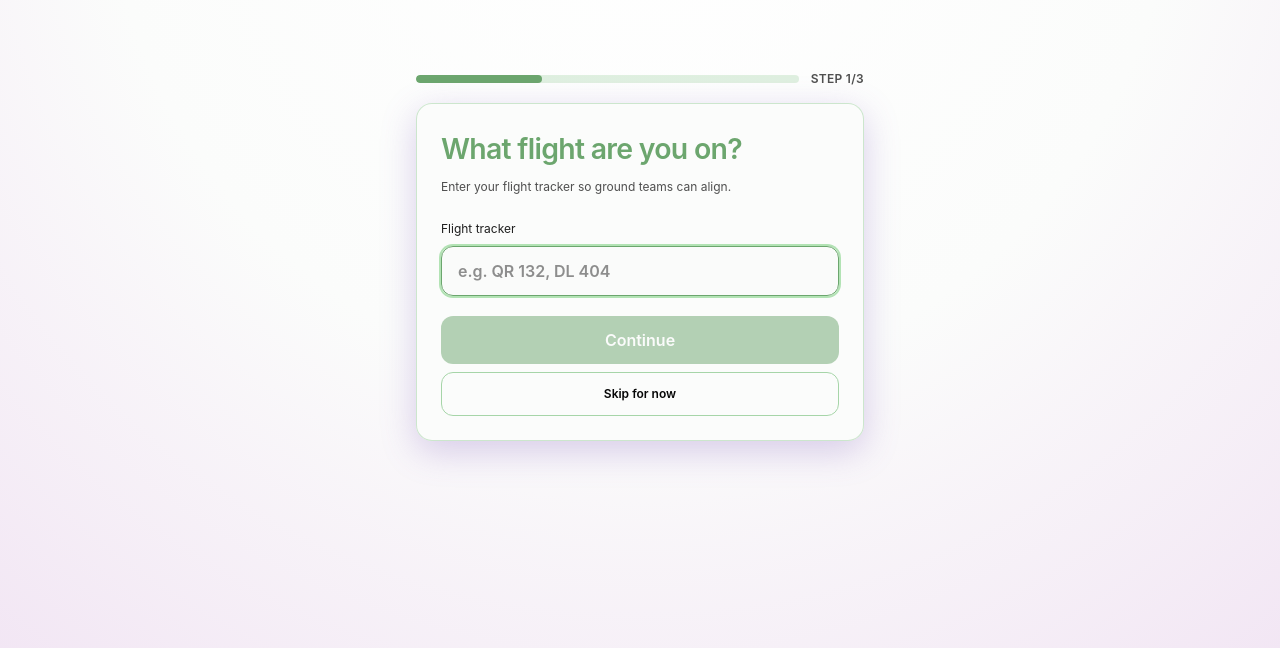
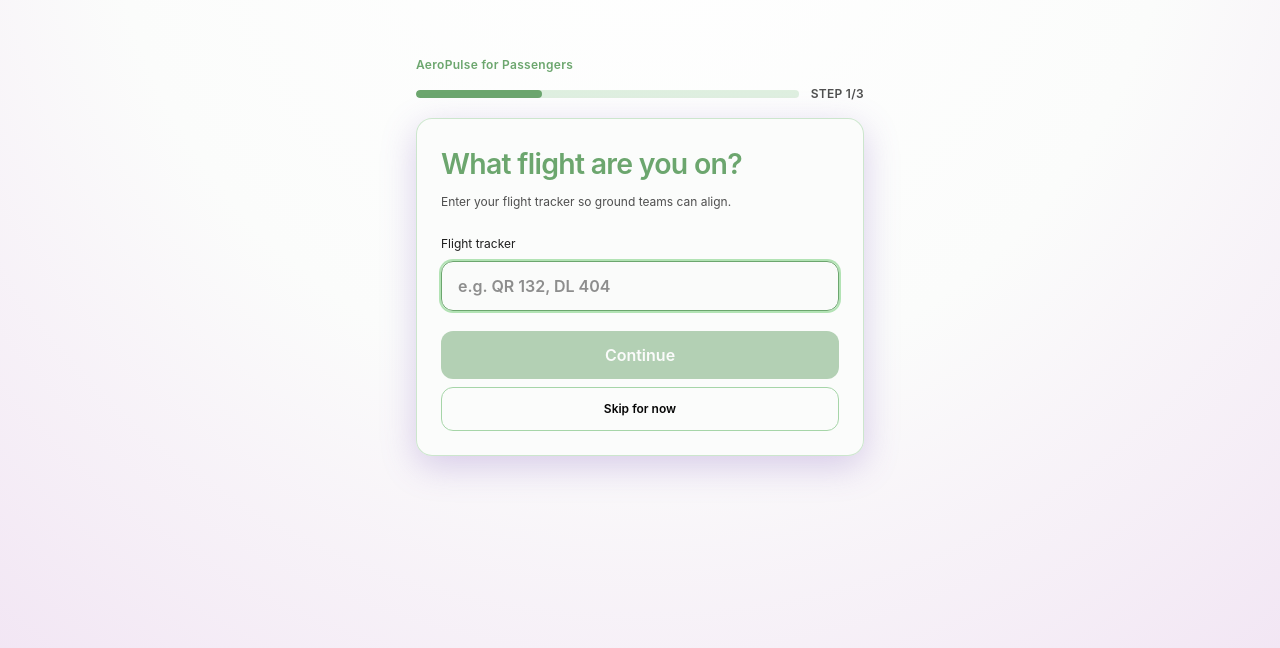
Before and after one commit to tundreaNatanael/airport-pulse-frontend, a React (Vite) app: page / in a window 1280 px wide. Shown: the part 144-792 px from the top of the page. Built offline with nearby package versions, Linux system fonts and the light colour scheme; no server answers.

Commit message:
add: AeroPulse for Passenger title

```diff
--- a/index.html
+++ b/index.html
@@ -3,7 +3,7 @@
   <head>
     <meta charset="UTF-8" />
     <meta name="viewport" content="width=device-width, initial-scale=1.0" />
-    <title>airport-pulse-frontend</title>
+    <title>AeroPulse for Passengers</title>
   </head>
   <body>
     <div id="root"></div>
--- a/src/features/intake/IntakePage.tsx
+++ b/src/features/intake/IntakePage.tsx
@@ -432,6 +432,11 @@ export function IntakePage() {
   return (
     <ScreenContainer>
       <div className="flex flex-col">
+        <div className="mb-3">
+          <h1 className="text-sm font-semibold tracking-wide text-primary">
+            AeroPulse for Passengers
+          </h1>
+        </div>
         <ProgressHeader
           currentStep={status === 'done' ? TOTAL_STEPS : step + 1}
           totalSteps={TOTAL_STEPS}
```
